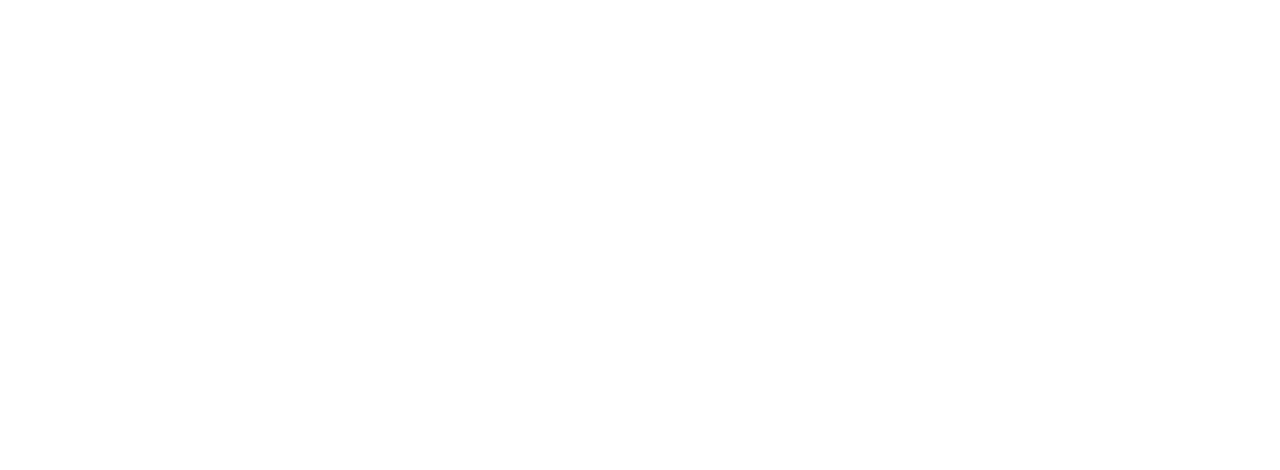
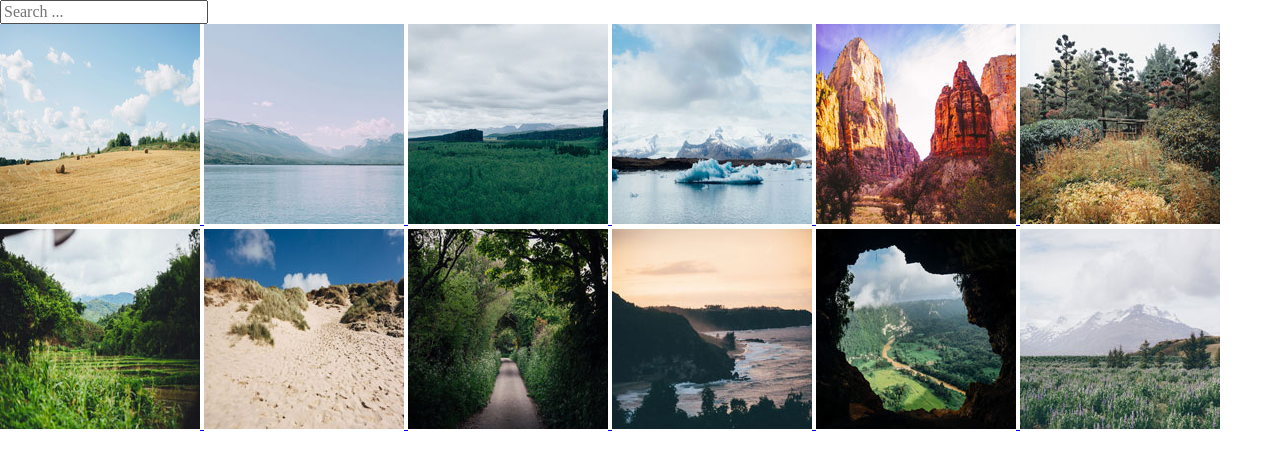
Before and after one commit to kristyburge/techdegree-interactive-photo-gallery, a plain HTML site: page index.html in a window 1280 px wide. Drawn offline with nearby package versions, Linux system fonts and the light colour scheme.

Commit message:
Add basic HTML markup

```diff
--- a/index.html
+++ b/index.html
@@ -4,11 +4,52 @@
   <meta charset="utf-8">
   <meta name="viewport" content="width=device-width, initial-scale=1">
   <title>Interactive Photo Gallery</title>
+  <link rel="stylesheet" href="css/normalize.css">
+  <link href="https://fonts.googleapis.com/css?family=Noto+Serif" rel="stylesheet">
   <link rel="stylesheet" href="css/styles.css">
 </head>
 <body>
-
-
+  <main>
+    <input type="search" id="search" name="search" placeholder="Search ...">
+    <section>
+      <a href="images/01.jpg">
+        <img src="images/thumbnails/01.jpg" alt="Hay Bales">
+      </a>
+      <a href="images/02.jpg">
+        <img src="images/thumbnails/02.jpg" alt="Lake">
+      </a>
+      <a href="images/03.jpg">
+        <img src="images/thumbnails/03.jpg" alt="Canyon">
+      </a>
+      <a href="images/04.jpg">
+        <img src="images/thumbnails/04.jpg" alt="Iceberg">
+      </a>
+      <a href="images/05.jpg">
+        <img src="images/thumbnails/05.jpg" alt="Desert">
+      </a>
+      <a href="images/06.jpg">
+        <img src="images/thumbnails/06.jpg" alt="Fall">
+      </a>
+      <a href="images/07.jpg">
+        <img src="images/thumbnails/07.jpg" alt="Plantation">
+      </a>
+      <a href="images/08.jpg">
+        <img src="images/thumbnails/08.jpg" alt="Dunes">
+      </a>
+      <a href="images/09.jpg">
+        <img src="images/thumbnails/09.jpg" alt="Countryside Lane">
+      </a>
+      <a href="images/10.jpg">
+        <img src="images/thumbnails/10.jpg" alt="Sunset">
+      </a>
+      <a href="images/11.jpg">
+        <img src="images/thumbnails/11.jpg" alt="Cave">
+      </a>
+      <a href="images/12.jpg">
+        <img src="images/thumbnails/12.jpg" alt="Bluebells">
+      </a>
+    </section>
+  </main>
   <script src="js/scripts.js"></script>
 </body>
 </html>
```
Lines whose indentation alone changed are shown as unchanged.
